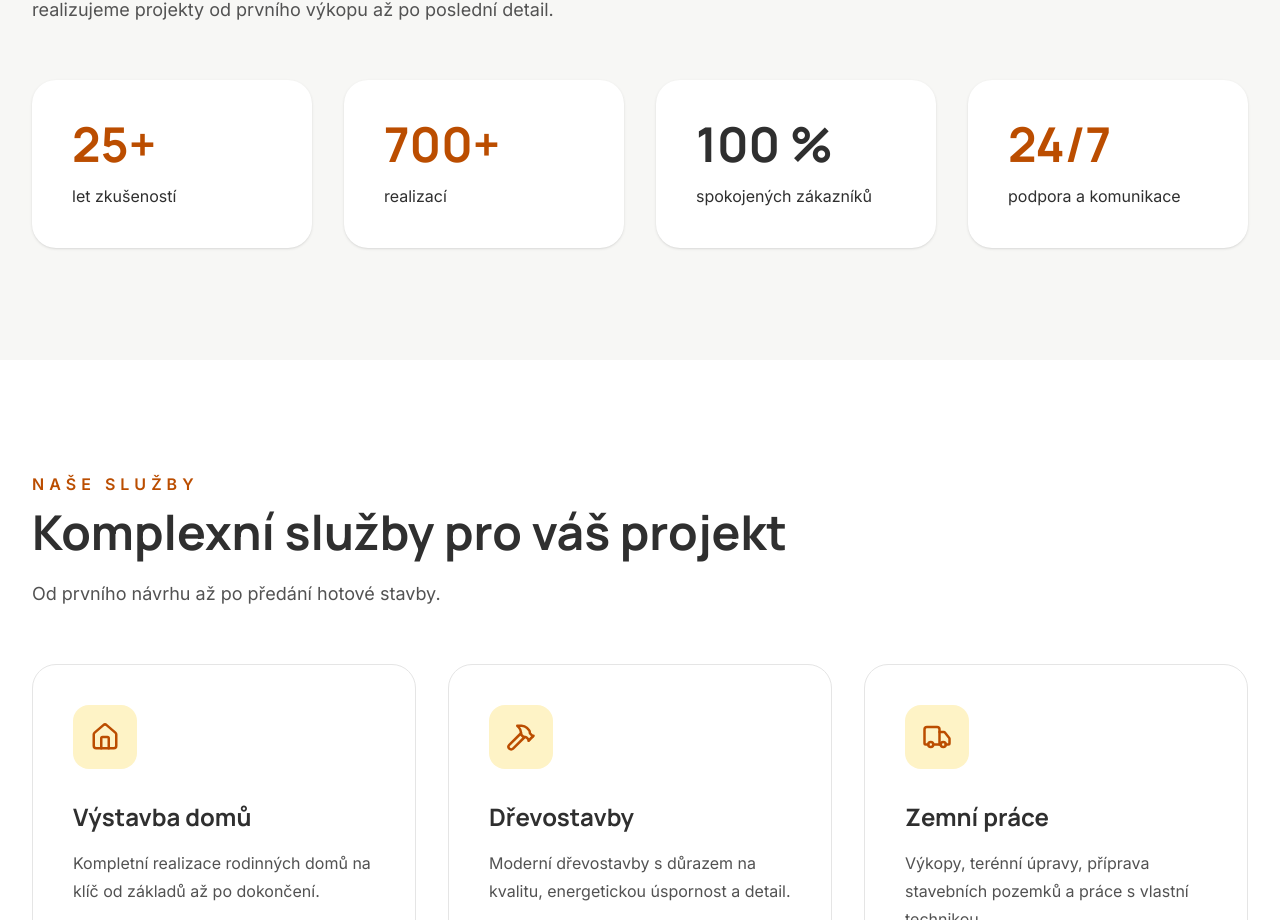
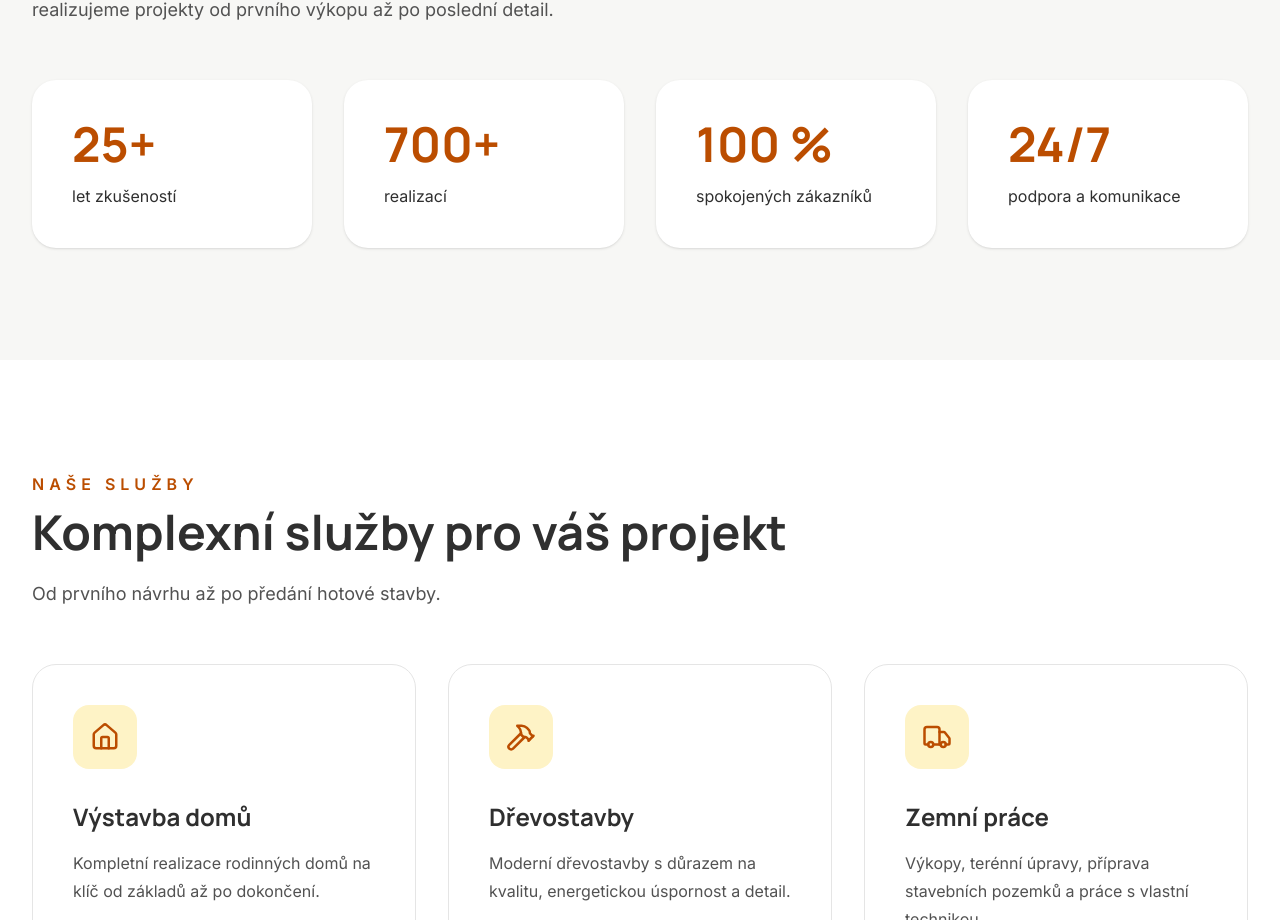
Before and after one commit to kh0l-ws/woodstone, a Next.js app: page / in a window 1280 px wide. Shown: the part 1100-2020 px from the top of the page. Built offline with nearby package versions, Linux system fonts and the light colour scheme.

Commit message:
oprava webu

```diff
--- a/components/sections/About.tsx
+++ b/components/sections/About.tsx
@@ -56,7 +56,7 @@ export default function About() {
 
   <FadeIn delay={0.2}>
     <div className="rounded-3xl bg-white p-10 shadow-sm">
-      <h3 className="text-5xl font-bold text-a  ">
+      <h3 className="text-5xl font-bold text-amber-700">
         <Counter end={100} suffix=" %" />
       </h3>
       <p className="mt-4">spokojených zákazníků</p>
```
